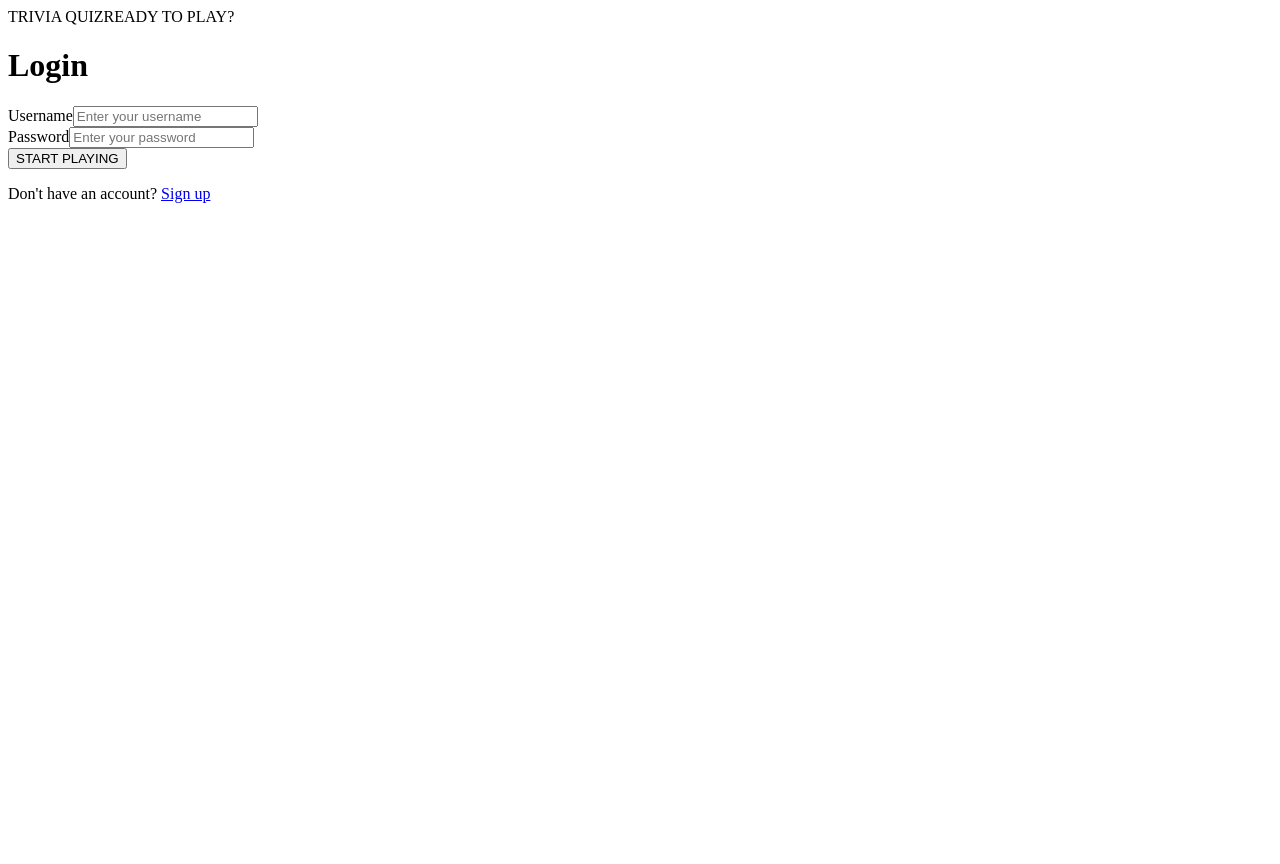
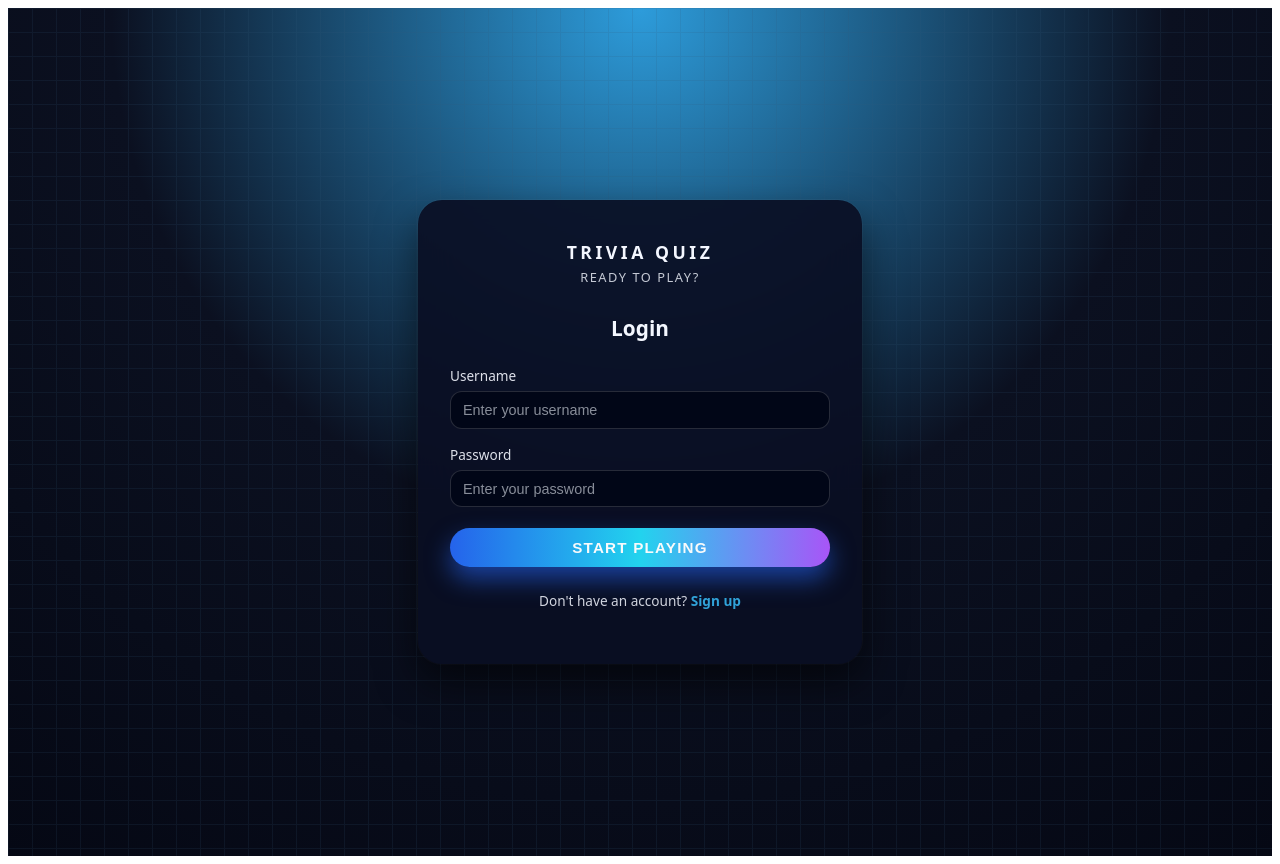
Before and after one commit to Santiago-017/Trivia, an Angular app in the folder TriviaQuiz/: page /login in a window 1280 px wide. Before the commit the page ends 800 px from the top, so only its background shows below. Built offline with nearby package versions, Linux system fonts and the light colour scheme.

Commit message:
Se agregan los estilos para register y login

```diff
--- a/TriviaQuiz/src/app/features/auth/login/login.scss
+++ b/TriviaQuiz/src/app/features/auth/login/login.scss
@@ -0,0 +1,152 @@
+/* ==============================
+   LOGIN PAGE STYLES
+   ============================== */
+
+.auth-page {
+  min-height: 100vh;
+  display: flex;
+  align-items: center;
+  justify-content: center;
+  background: radial-gradient(circle at top, #2d9cdb 0%, #0b1020 50%, #050814 100%);
+  position: relative;
+  padding: 1.5rem;
+  font-family: system-ui, -apple-system, BlinkMacSystemFont, "Segoe UI", sans-serif;
+  color: #f4f7ff;
+}
+
+.pixel-bg {
+  position: absolute;
+  inset: 0;
+  opacity: 0.15;
+  background-image: linear-gradient(#355c7d 1px, transparent 1px),
+    linear-gradient(90deg, #355c7d 1px, transparent 1px);
+  background-size: 24px 24px;
+  pointer-events: none;
+}
+
+.auth-card {
+  position: relative;
+  z-index: 1;
+  width: 100%;
+  max-width: 380px;
+  background: rgba(10, 15, 35, 0.92);
+  border-radius: 1.5rem;
+  padding: 2.5rem 2rem;
+  box-shadow:
+    0 18px 40px rgba(0, 0, 0, 0.6),
+    0 0 0 1px rgba(255, 255, 255, 0.04);
+  backdrop-filter: blur(18px);
+}
+
+.logo {
+  text-align: center;
+  margin-bottom: 1.75rem;
+
+  .logo-main {
+    display: block;
+    font-weight: 800;
+    letter-spacing: 0.20em;
+    font-size: 1.1rem;
+    text-transform: uppercase;
+  }
+
+  .logo-sub {
+    display: block;
+    font-size: 0.8rem;
+    opacity: 0.8;
+    margin-top: 0.25rem;
+    letter-spacing: 0.12em;
+  }
+}
+
+.title {
+  font-size: 1.3rem;
+  text-align: center;
+  margin-bottom: 1.5rem;
+}
+
+.auth-form {
+  display: flex;
+  flex-direction: column;
+  gap: 1rem;
+}
+
+.form-group {
+  display: flex;
+  flex-direction: column;
+  gap: 0.4rem;
+
+  label {
+    font-size: 0.85rem;
+    opacity: 0.9;
+  }
+
+  input {
+    border-radius: 0.75rem;
+    border: 1px solid rgba(255, 255, 255, 0.15);
+    padding: 0.6rem 0.75rem;
+    font-size: 0.9rem;
+    background: rgba(2, 6, 23, 0.9);
+    color: inherit;
+    outline: none;
+    transition: all 0.15s ease;
+
+    &::placeholder {
+      color: rgba(226, 232, 240, 0.6);
+    }
+
+    &:focus {
+      border-color: #38bdf8;
+      box-shadow: 0 0 0 1px rgba(56, 189, 248, 0.6);
+      background: rgba(15, 23, 42, 0.95);
+    }
+  }
+}
+
+/* Primary button */
+
+.primary-btn {
+  margin-top: 0.3rem;
+  border: none;
+  border-radius: 999px;
+  padding: 0.7rem 1.2rem;
+  font-size: 0.95rem;
+  font-weight: 600;
+  letter-spacing: 0.08em;
+  text-transform: uppercase;
+  cursor: pointer;
+  background: linear-gradient(90deg, #2563eb, #22d3ee, #a855f7);
+  color: #f9fafb;
+  box-shadow: 0 12px 25px rgba(37, 99, 235, 0.6);
+  transition: all 0.15s ease;
+
+  &:hover {
+    transform: translateY(-2px);
+    box-shadow: 0 16px 35px rgba(37, 99, 235, 0.8);
+    filter: brightness(1.05);
+  }
+
+  &:active {
+    transform: translateY(1px);
+    box-shadow: 0 10px 18px rgba(15, 23, 42, 0.9);
+  }
+}
+
+/* Text under the form */
+
+.switch-auth {
+  margin-top: 1.5rem;
+  text-align: center;
+  font-size: 0.85rem;
+  opacity: 0.85;
+
+  a {
+    color: #38bdf8;
+    text-decoration: none;
+    font-weight: 600;
+
+    &:hover {
+      text-decoration: underline;
+    }
+  }
+}
--- a/TriviaQuiz/src/app/features/auth/register/register.scss
+++ b/TriviaQuiz/src/app/features/auth/register/register.scss
@@ -0,0 +1 @@
+@import '../login/login.scss';
```
